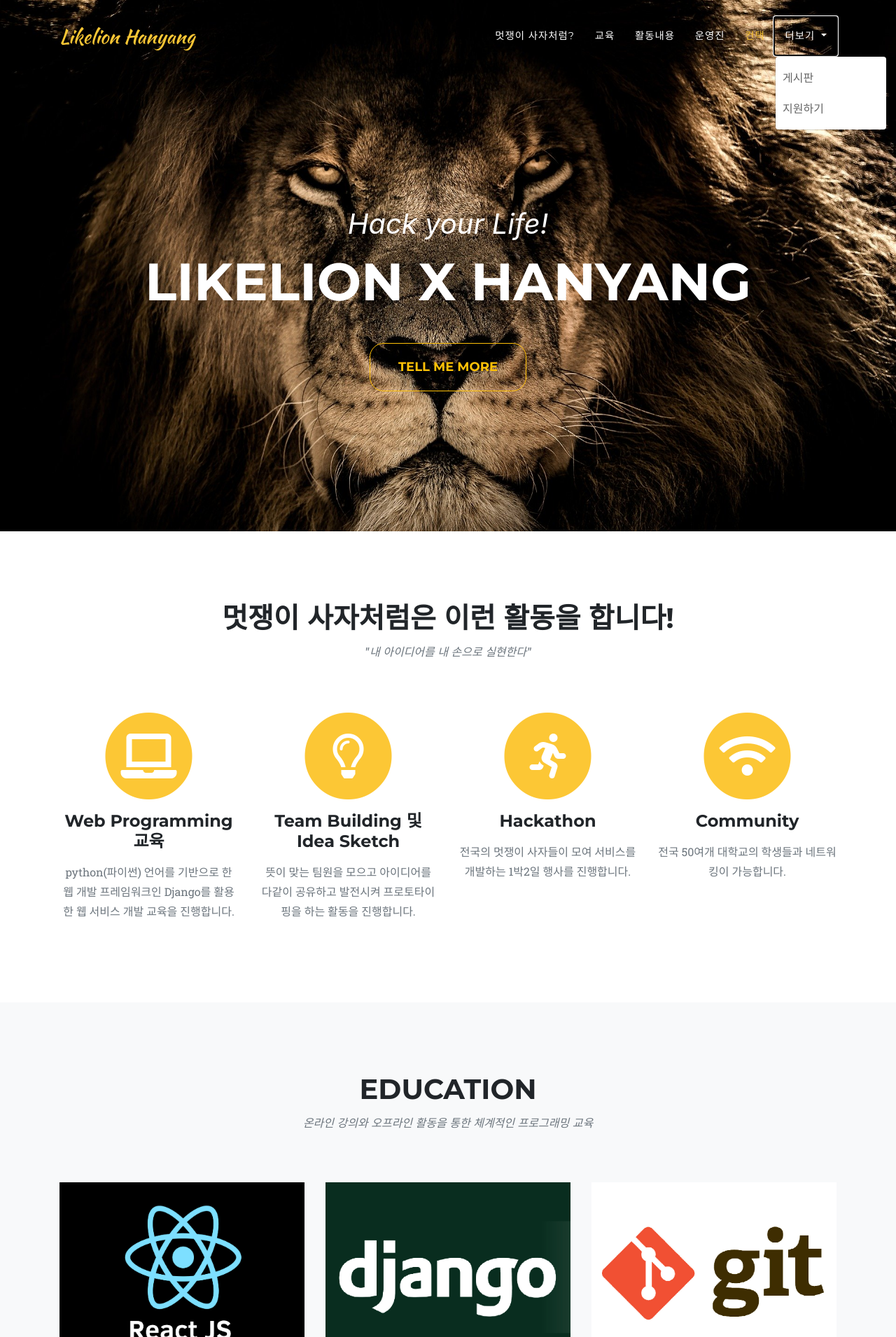
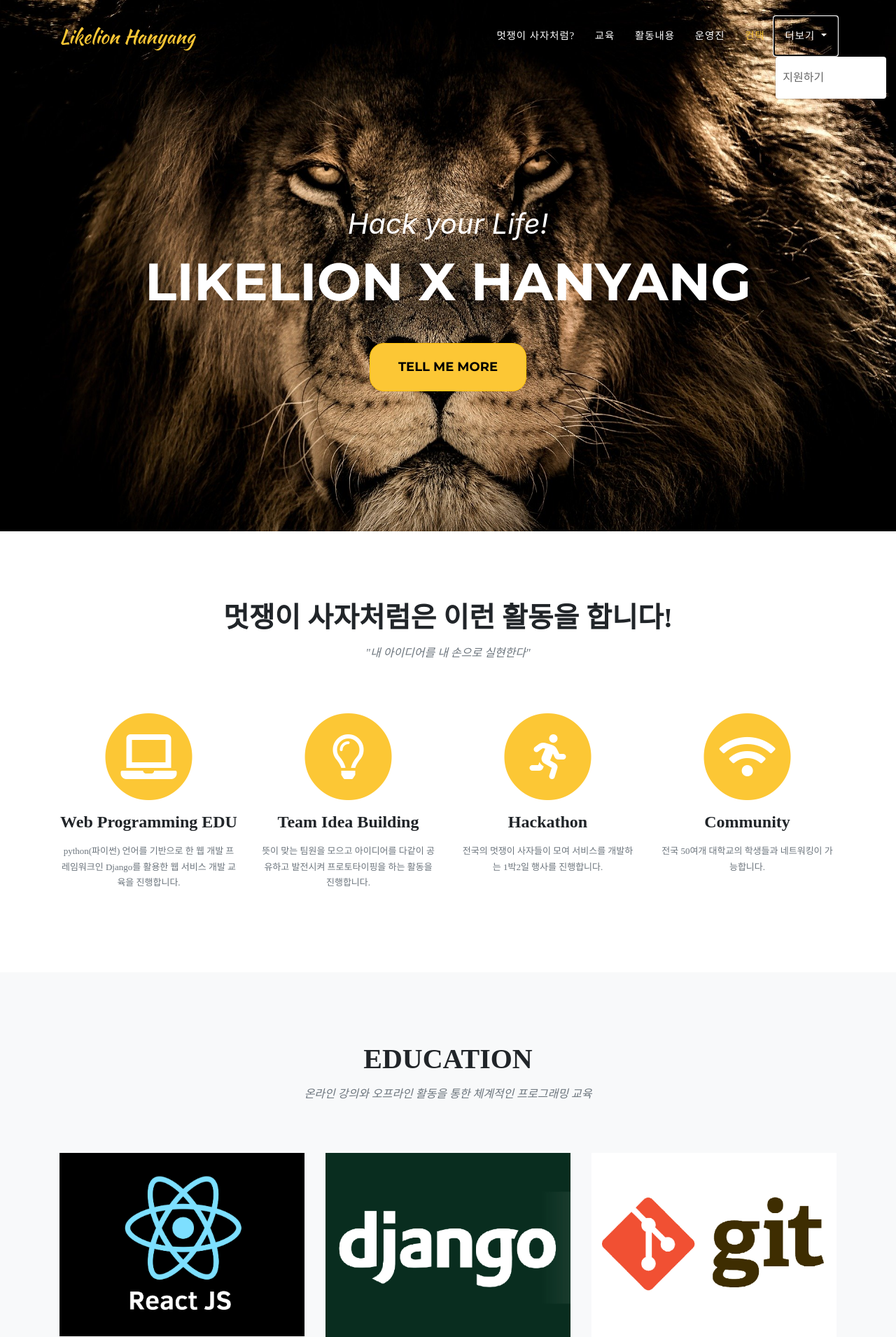
Before and after one commit to HYUNAHSHIM/LikelionHanyang, a Django app: page / in a window 1280 px wide, after a click on "더보기". Shown: the top 1910 px of the page at 70% size. Run offline with Django 3.2, Linux system fonts and the light colour scheme; some libraries are stand-ins or nearby versions; some web fonts are replaced.

Commit message:
폰트 수정

```diff
--- a/CLASSLION/Likelion/LikelionHanyang/introduce/templates/home.html
+++ b/CLASSLION/Likelion/LikelionHanyang/introduce/templates/home.html
@@ -30,6 +30,18 @@
                 max-width: 25%;
             }
         }
+        @font-face { font-family: 'Arita-dotum-Medium'; src: url('https://cdn.jsdelivr.net/gh/projectnoonnu/noonfonts_one@1.0/Arita-dotum-Medium.woff') format('woff'); font-weight: normal; font-style: normal; }
+        @font-face { font-family: 'SDKukdetopokki-Lt'; src: url('https://cdn.jsdelivr.net/gh/projectnoonnu/noonfonts_2001@1.1/SDKukdetopokki-aLt00.woff') format('woff'); font-weight: normal; font-style: normal; }
+
+        .nav-link{font-family: 'Arita-dotum-Medium' !important;}
+        .section-subheading{font-family: 'Arita-dotum-Medium' !important;}
+        h2, h4{font-family: 'Arita-dotum-Medium';}
+
+        .text-muted{font-family:'SDKukdetopokki-Lt';
+                    font-size: 13px;
+                    margin-top: 1rem;}
+
+        .team-member p {margin-top: 1rem;}
     </style>
 </head>
 
@@ -67,8 +79,7 @@
                             더보기
                         </a>
                         <div class="dropdown-menu" aria-labelledby="navbarDropdownMenuLink" style="border-radius: 5px">
-                            <a class="dropdown-item" href="#" style="color: #666; padding: 10px;">게시판</a>
-                            <a class="dropdown-item" href="#" style="color: #666; padding: 10px;">지원하기</a>
+                            <a class="dropdown-item" href="#" style="color: #666; padding: 10px; font-family: Arita-dotum-Medium" data-toggle="modal" data-target="#exampleModal">지원하기</a>
                         </div>
                     </li>
                 </ul>
@@ -83,7 +94,7 @@
                 <div class="intro-lead-in">Hack your Life!</div>
                 <div class="intro-heading text-uppercase">LIKELION X Hanyang</div>
                 <a class="btn btn-outline-warning btn-xl text-uppercase js-scroll-trigger" href="#services"
-                    style="border-radius: 20px; padding: 20px 40px;">Tell Me More</a>
+                    style="border-radius: 20px; padding: 20px 40px; background: #fcc735; color: black;">Tell Me More</a>
             </div>
         </div>
     </header>
@@ -103,7 +114,7 @@
                         <i class="fas fa-circle fa-stack-2x text-primary"></i>
                         <i class="fas fa-laptop fa-stack-1x fa-inverse"></i>
                     </span>
-                    <h4 class="service-heading">Web Programming 교육</h4>
+                    <h4 class="service-heading">Web Programming EDU</h4>
                     <p class="text-muted">python(파이썬) 언어를 기반으로 한 웹 개발 프레임워크인 Django를 활용한 웹 서비스 개발 교육을 진행합니다.</p>
                 </div>
                 <div class="col-md-4 hyu_active">
@@ -111,7 +122,7 @@
                         <i class="fas fa-circle fa-stack-2x text-primary"></i>
                         <i class="far fa-lightbulb fa-stack-1x fa-inverse"></i>
                     </span>
-                    <h4 class="service-heading">Team Building 및 Idea Sketch</h4>
+                    <h4 class="service-heading">Team Idea Building</h4>
                     <p class="text-muted">뜻이 맞는 팀원을 모으고 아이디어를 다같이 공유하고 발전시켜 프로토타이핑을 하는 활동을 진행합니다.</p>
                 </div>
                 <div class="col-md-4 hyu_active">
```
Also changed, not shown: other parts of CLASSLION/Likelion/LikelionHanyang/introduce/templates/home.html (+25 -7 lines).
